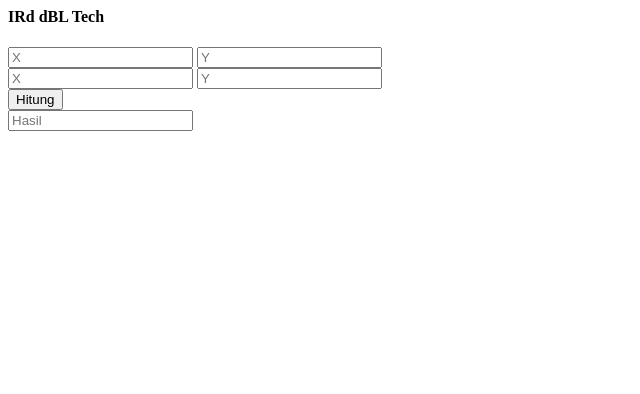
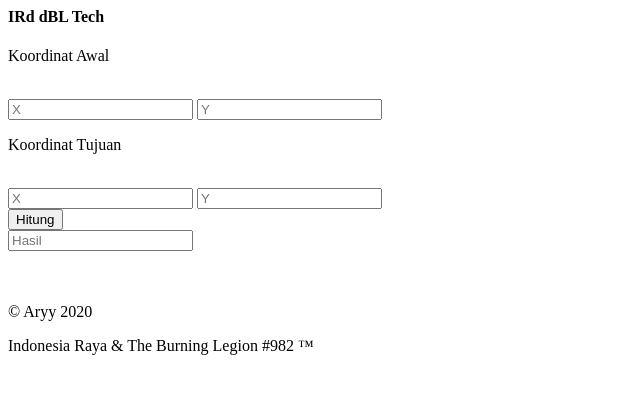
Before and after one commit to irddbl/irddbl.github.io, a plain HTML site: page index.html in a window 1280 px wide. Shown: the whole page, without its empty margins (0-640 px from the left). Drawn offline with Linux system fonts and the light colour scheme.

Commit message:
Edit Index
Edit beberapa doang

```diff
--- a/index.html
+++ b/index.html
@@ -41,8 +41,12 @@
 
 <body>
     <h4>IRd dBL Tech</h4>
+    <p>Koordinat Awal</p>
+    <br/>
     <input type="text" id="angkaX1" placeholder="X">
     <input type="text" id="angkaY1" placeholder="Y">
+    <br/>
+    <p>Koordinat Tujuan</p>
     <br/>
     <input type="text" id="angkaX2" placeholder="X">
     <input type="text" id="angkaY2" placeholder="Y">
@@ -50,6 +54,12 @@
     <input type="submit" onclick="kalkulator()" value="Hitung">
     <br/>
     <input type="text" id="hasil" placeholder="Hasil">
+
+    <br/>
+    <br/>
+    <br/>
+    <p> &copy; Aryy 2020</p>
+    <p> Indonesia Raya & The Burning Legion #982 &trade;</p>
 </body>
 
 </html>
```
